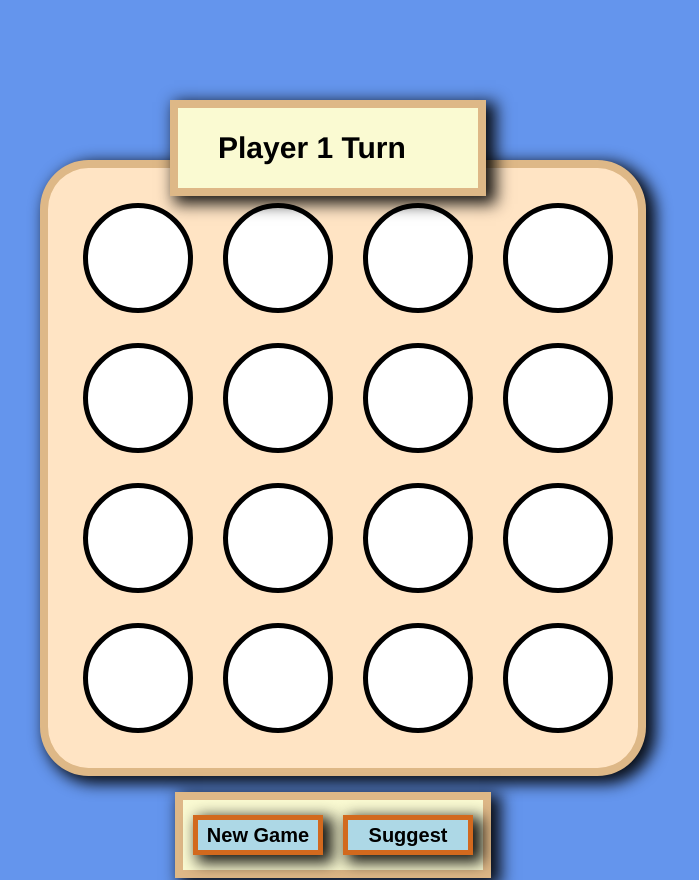
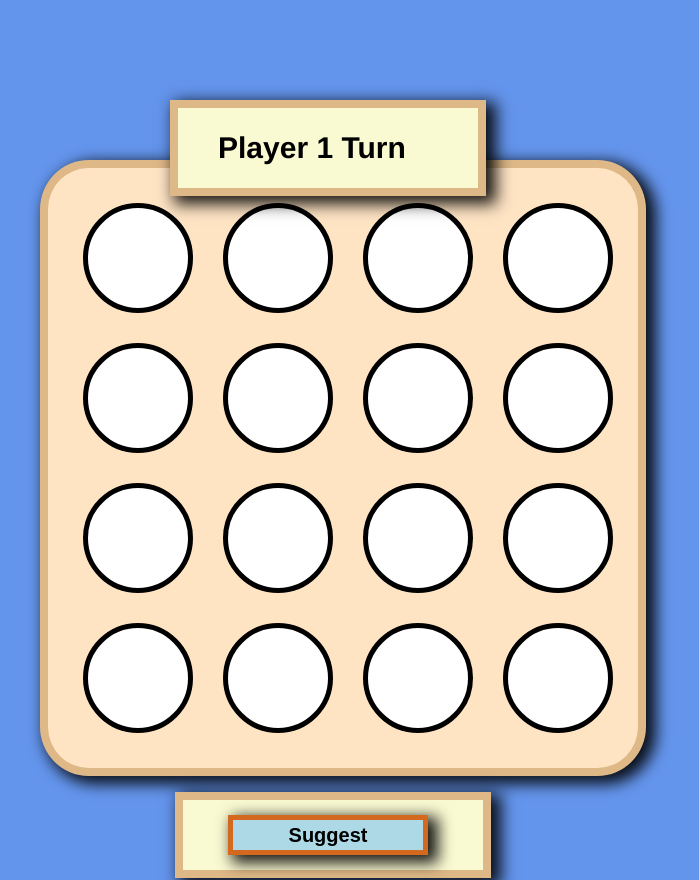
Before and after one commit to firminkeambou/ReactConnect-4Game, a React app: page / in a window 1280 px wide. Shown: the whole page, without its empty margins (300-999 px from the left). Built offline with nearby package versions, Linux system fonts and the light colour scheme.

Commit message:
connect-4 game Completed Version

```diff
--- a/src/Game.css
+++ b/src/Game.css
@@ -1,5 +1,16 @@
+/* variables should be defined in the pseudo class named "root" */
+:root{
+    /*defining a variable in css, we precede the name with " --"*/
+    --backgroundColor : cornflowerblue;
+    --board-backgroundColor:bisque;
+    --board-borderColor:burlywood;
+    --panel-backgroundColor:lightgoldenrodyellow;
+    --panel-borderColor:burlywood;
+}
+
+
 body {
-    background-color:cornflowerblue;
+    background-color:var(--backgroundColor); /* this is the call to a variable "var()"*/
     font-family: 'Franklin Gothic Medium', 'Arial Narrow', Arial, sans-serif;
 }
 
@@ -7,15 +18,15 @@ body {
     width: 800px;
     height: 800px;
     position: absolute;
-    left: 50%;
+     left: 50%;
     top: 10%;
     margin-left: -450px;
 }
 
 .panel {
    position: absolute;
-    background-color: lightgoldenrodyellow;
-    border: 8px solid burlywood;
+    background-color: var(--panel-backgroundColor);
+    border: 8px solid var(--panel-borderColor);
     -webkit-box-shadow: 7px 5px 15px 3px rgba(0,0,0,0.9);
     box-shadow :7px 5px 15px 3px rgba(0,0,0,0.9);
     z-index: 1 ; /* the default value is zero*/
@@ -35,12 +46,13 @@ body {
     width: 300px;
     margin-left: -115px;
     display:grid;
-    grid-template-columns: repeat(2,1fr);
+    grid-template-columns: repeat(1,1fr);
 }
 .footer button{
+    position: relative;
     margin-top: 15px;
-    margin-left: 10px;
-    width: 130px;
+    margin-left: 45px;
+    width: 200px;
     height: 40px;
     background-color: lightblue;
     font-size: 20px;
@@ -75,8 +87,8 @@ transform: translate(-50%,-50%); /*center an elt considering his parent */
     left:50%;
     margin-left:-250px;
     top:10%;
-    background-color: bisque;
-    border: 8px solid burlywood;
+    background-color:var(--board-backgroundColor);
+    border: 8px solid var(--board-borderColor);
     border-radius: 8%;
     -webkit-box-shadow: 7px 5px 15px 3px rgba(0,0,0,0.9);
     box-shadow :7px 5px 15px 3px rgba(0,0,0,0.9);
--- a/src/components/Footer.js
+++ b/src/components/Footer.js
@@ -1,11 +1,19 @@
 import React from 'react'
 import '../Game.css'
-const Footer = ({onNewGameClicked,onSuggestClicked}) => {
+import { GAME_STATE_PLAYING} from '../Constants'
+const Footer = ({onNewGameClicked,onSuggestClicked, gamestate}) => {
+
+  const renderButtons = () => {
+    if (gamestate===GAME_STATE_PLAYING){
+      return <button onClick={onSuggestClicked}>Suggest</button>
+    }
+    return <button onClick={onNewGameClicked}>New Game</button>
+   }
+
   return (
     <div>
         <div className='panel footer'>
-            <button onClick={onNewGameClicked}>New Game</button>
-            <button onClick={onSuggestClicked}>Suggest</button>
+            {renderButtons()}
         </div>
     </div>
   )
--- a/src/components/GameBoard.js
+++ b/src/components/GameBoard.js
@@ -17,7 +17,7 @@ import {PLAYER_1,
 // every text between two components tags (<Component> children </Component>) is consider as "children"; it is used to pass down stactic text to a component
 
 const GameBoard =() => {
-    const [gameBoard, setGameBoard] = useState(Array(16).fill(NO_PLAYER))
+    const [gameBoard, setGameBoard] = useState(Array(NUMBER_CIRCLES).fill(NO_PLAYER))
     const [currentPlayer, setCurrentPlayer] = useState(PLAYER_1)  // currentPlayer  in a sense, who's going to play next, especially for userFriendly perspectives
     const [gameState, setGameState ] = useState(GAME_STATE_PLAYING)
     const [winPlayer, setWinPlayer]  = useState(NO_PLAYER)
@@ -34,7 +34,7 @@ const GameBoard =() => {
 
    const initGame = () => {
     console.log("init game")
-    setGameBoard(Array(16).fill(NO_PLAYER))
+    setGameBoard(Array(NUMBER_CIRCLES).fill(NO_PLAYER))
     setCurrentPlayer(PLAYER_1)
     setGameState(GAME_STATE_PLAYING)
    }
@@ -111,7 +111,7 @@ const GameBoard =() => {
             {initBoard()}
 
         </div>
-        <Footer onNewGameClicked={initGame} onSuggestClicked={suggestMove} />
+        <Footer onNewGameClicked={initGame} onSuggestClicked={suggestMove} gamestate={gameState} />
         </>
 
 
--- a/src/helper.js
+++ b/src/helper.js
@@ -58,7 +58,7 @@ export const isDraw1 = (gameBoard, currentCircle,currentPlayer) => {
     return (count === 0) && !isWinner(board, currentCircle,currentPlayer)
 }
 // the below function computes the random move
-export const  getComputerMove= (gameBoard) => {
+const  getRandomComputerMove= (gameBoard) => {
     // the following array will store indexes of available move
  let validMoves = [];
  for (let i=0; i < gameBoard.length; i++){
@@ -71,6 +71,66 @@ export const  getComputerMove= (gameBoard) => {
  return validMoves[rndMove]
 }
 
-/*export const getComputerMove = (gameBoard) => {
+const getPosition = (gameBoard,moveChecks)=>{
+    for (let check=0; check < moveChecks.length; check++){
+        for (let i=0; i<moveChecks[check].max ;i+=moveChecks[check].step){
+         let series = gameBoard[i +moveChecks[check].indexes[0]].toString() +
+            gameBoard[i +moveChecks[check].indexes[1]].toString() +
+            gameBoard[i +moveChecks[check].indexes[2]].toString() +
+            gameBoard[i +moveChecks[check].indexes[3]].toString()
+
+            switch(series){
+                case "1110":
+                case "2220":
+                    return i + moveChecks[check].indexes[3];
+                case "1101":
+                case "2202":
+                return i + moveChecks[check].indexes[2];
+                case "1011":
+                case "2022":
+                return i + moveChecks[check].indexes[1];
+                case "0111":
+                case "0222":
+                return i + moveChecks[check].indexes[0];
+                default:
+         }
+
+        }
+    }
+    return -1
+}
+
+export const getComputerMove = (gameBoard) => {
     // vertical winning moves
-}*/
+    let moveChecks = [
+        // vertical winning moves max and step should be set here in a way that we can have four loops because we have 4 combinations that matches "indexes"
+        {
+            indexes : [0,4,8,12],
+            max : 4,
+            step: 1
+        },
+                // vertical winning moves; max and step should be set here in a way that we can have four loops because we have 4 combinations that matches "indexes"
+        {
+            indexes : [0,1,2,3],
+            max : 16,
+            step: 4
+        },
+        //diagonal1;max and step should be set here in a way that we only has a single loop because we only has one diagonal combination that matches "indexes"
+        {
+            indexes:[0,5,10,15],
+            max: 16,
+            step:16
+        }
+        ,
+        //diagonal2 ; max and step should be set here in a way that we only has a single loop because we only has one diagonal combination that matches "indexes"
+        {
+            indexes:[3,6,9,12],
+            max: 16,
+            step:16
+        }
+    ]
+    let position = getPosition(gameBoard,moveChecks)
+    if (position > -1 ) return position
+
+    return getRandomComputerMove(gameBoard)
+}
```
Also changed, not shown: src/components/FooterOld_NotNeeded_withInlineJavaScriptExpression.js (added, +23 -0 lines).
